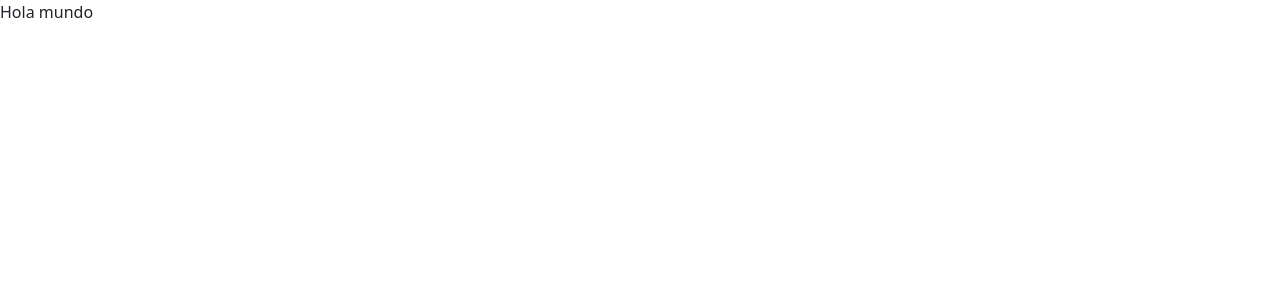
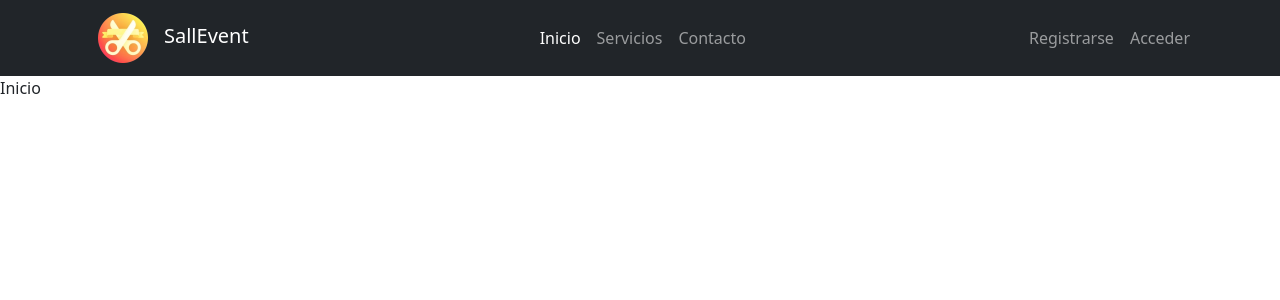
Before and after one commit to EleomarPL/front-sallevent-frontend, a React (Create React App) app: page / in a window 1280 px wide. Shown: the top 300 px of the page. Built offline with nearby package versions, Linux system fonts and the light colour scheme.

Commit message:
The route structure was defined, the header was added and the title was added with pendind meta description

```diff
--- a/public/index.html
+++ b/public/index.html
@@ -5,13 +5,8 @@
     <link rel="icon" href="%PUBLIC_URL%/favicon.ico" />
     <meta name="viewport" content="width=device-width, initial-scale=1" />
     <meta name="theme-color" content="#000000" />
-    <meta
-      name="description"
-      content="Web site created using create-react-app"
-    />
     <link rel="apple-touch-icon" href="%PUBLIC_URL%/logo192.png" />
     <link rel="manifest" href="%PUBLIC_URL%/manifest.json" />
-    <title>React App</title>
   </head>
   <body>
     <noscript>You need to enable JavaScript to run this app.</noscript>
--- a/src/App.js
+++ b/src/App.js
@@ -1,4 +1,12 @@
 import React from 'react';
+import Helmet from 'react-helmet';
+import { BrowserRouter, Switch } from 'react-router-dom';
+
+import { AuthProvider } from './contexts/Auth';
+import PublicRoute from './components/router/PublicRouter';
+import AdminRouter from './components/router/AdminRouter';
+import MyRouter from './components/router/MyRouter';
+import Header from './components/Header';
 
 import 'bootstrap';
 import 'bootstrap/dist/css/bootstrap.min.css';
@@ -9,7 +17,55 @@ import './styles/index.css';
 
 const App = () => {
   return (
-    <p>Hola mundo</p>
+    <AuthProvider>
+      <BrowserRouter>
+        <Header />
+        <Switch>
+          <PublicRoute exact path="/">
+            <Helmet>
+              <title>Inicio | SallEvent</title>
+            </Helmet>
+            <p>Inicio</p>
+          </PublicRoute>
+          <PublicRoute path="/services">
+            <Helmet>
+              <title>Servicios | SallEvent</title>
+            </Helmet>
+            <p>Servicios</p>
+          </PublicRoute>
+          <PublicRoute path="/contact">
+            <Helmet>
+              <title>Contacto | SallEvent</title>
+            </Helmet>
+            <p>Contacto</p>
+          </PublicRoute>
+          <PublicRoute path="/register">
+            <Helmet>
+              <title>Registrarse | SallEvent</title>
+            </Helmet>
+            <p>Registrarse</p>
+          </PublicRoute>
+          <PublicRoute path="/login">
+            <Helmet>
+              <title>Acceder | SallEvent</title>
+            </Helmet>
+            <p>Acceder</p>
+          </PublicRoute>
+          <MyRouter path="/my">
+            <Helmet>
+              <title>My | SallEvent</title>
+            </Helmet>
+            <p>Usuario</p>
+          </MyRouter>
+          <AdminRouter path="/admin">
+            <Helmet>
+              <title>Admin | SallEvent</title>
+            </Helmet>
+            <p>Administrador</p>
+          </AdminRouter>
+        </Switch>
+      </BrowserRouter>
+    </AuthProvider>
   );
 };
 
--- /dev/null
+++ b/src/components/Header.js
@@ -0,0 +1,89 @@
+import React from 'react';
+import { NavLink } from 'react-router-dom';
+
+const Header = () => {
+  return (
+    <nav className="navbar navbar-expand-lg navbar-dark bg-dark sticky-top">
+      <div className="container">
+        <NavLink className="navbar-brand" to="/">
+          <picture>
+            <source
+              srcSet={ require('../img/home/logo.webp').default }
+              className="fas fa-link"
+              height="50px"
+              style={ {paddingRight: '1rem'} }
+            />
+            <img
+              className="fas fa-link"
+              height="50px"
+              style={ {paddingRight: '1rem'} }
+              src={ require('../img/home/logo.png').default }
+              alt="Logo "
+            />
+          </picture>
+          SallEvent
+        </NavLink>
+        <button className="navbar-toggler" type="button"
+          data-bs-toggle="collapse" data-bs-target="#navbarSupportedContent"
+          aria-controls="navbarSupportedContent" aria-expanded="false"
+          aria-label="Toggle navigation">
+          <span className="navbar-toggler-icon"></span>
+        </button>
+        <div className="collapse navbar-collapse" id="navbarSupportedContent">
+          <ul className="navbar-nav m-auto mb-2 mb-lg-0">
+            <li className="nav-item">
+              <NavLink
+                className="nav-link"
+                activeClassName="active"
+                to="/"
+                exact
+              >
+                Inicio
+              </NavLink>
+            </li>
+            <li className="nav-item">
+              <NavLink
+                className="nav-link"
+                activeClassName="active"
+                to="/services"
+              >
+                Servicios
+              </NavLink>
+            </li>
+            <li className="nav-item">
+              <NavLink
+                className="nav-link"
+                activeClassName="active"
+                to="/contact"
+              >
+                Contacto
+              </NavLink>
+            </li>
+          </ul>
+          <ul className="navbar-nav ml-auto mb-2 mb-lg-0">
+            <li className="nav-item">
+              <NavLink
+                className="nav-link"
+                activeClassName="active"
+                to="/register"
+              >
+                Registrarse
+              </NavLink>
+            </li>
+            <li className="nav-item">
+              <NavLink
+                className="nav-link"
+                activeClassName="active"
+                to="/login"
+              >
+                Acceder
+              </NavLink>
+            </li>
+          </ul>
+        </div>
+      </div>
+    </nav>
+  );
+};
+
+export default Header;
```
Also changed, not shown: src/img/home/logo.png (added), src/img/home/logo.webp (added).
